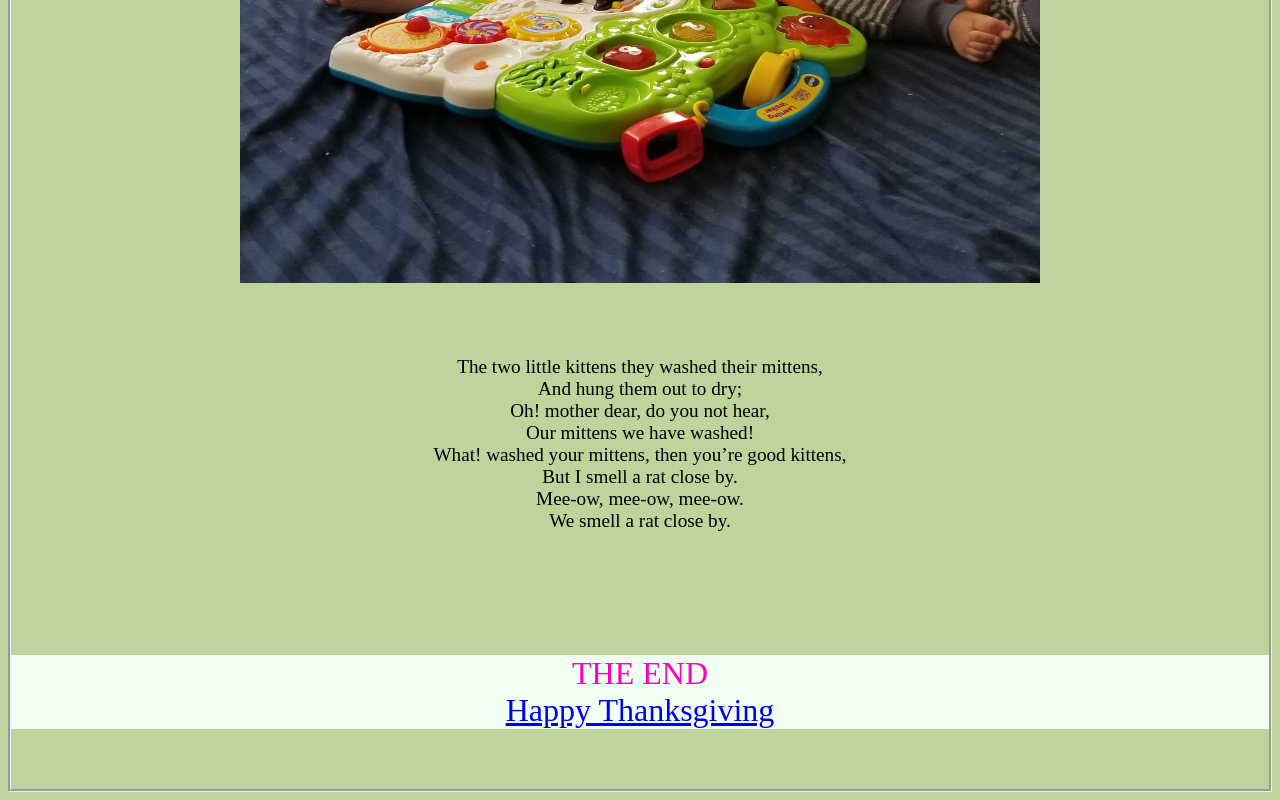
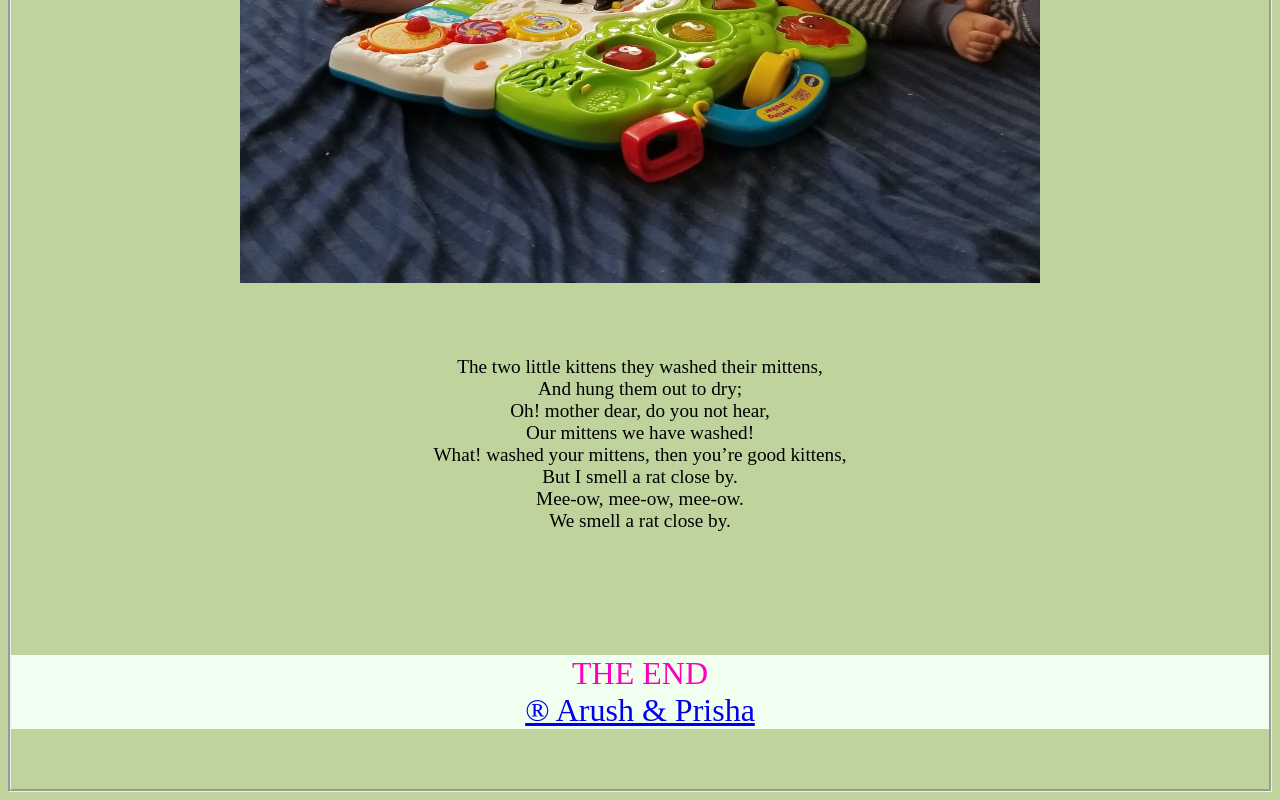
Before and after one commit to CodeCamp-Oct-2021/assignment-4-html-me-something-PriQA, a website: page index.html in a window 1280 px wide. Shown: the part 4025-4825 px from the top of the page. Drawn offline with Linux system fonts and the light colour scheme.

Commit message:
submitting Asgnmnt 4 again

```diff
--- a/index.html
+++ b/index.html
@@ -97,7 +97,9 @@
    THE END<br>
    <div>
 
-         <a id="anchorTag" href="https://www.youtube.com/watch?v=n6L6bs_lwOI">Happy Thanksgiving</a>
+         <a id="anchorTag" href="https://www.youtube.com/watch?v=n6L6bs_lwOI">&reg; Arush & Prisha </a>
+         <br>
+
 
    </div>
 </footer>
```
